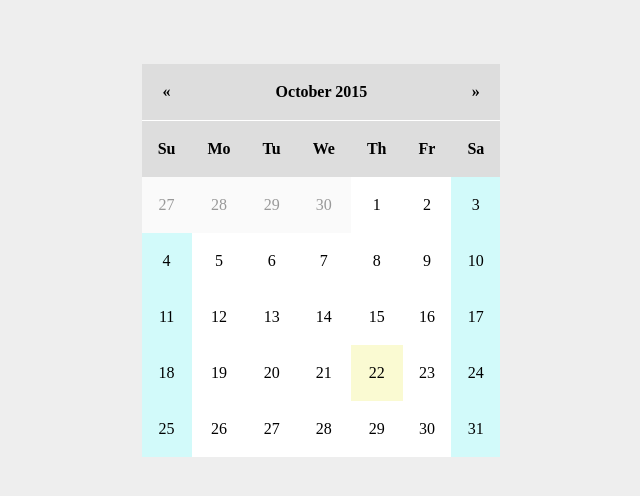
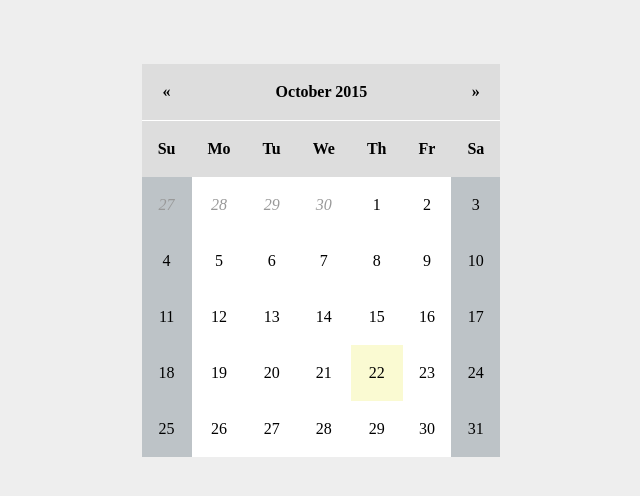
Before and after one commit to tomkp/react-calendar-pane, a website: page demo/index.html in a window 1280 px wide. Shown: the whole page, without its empty margins (319-959 px from the left). Drawn offline with nearby package versions, Linux system fonts and the light colour scheme.

Commit message:
demo update

```diff
--- a/demo/index.html
+++ b/demo/index.html
@@ -47,13 +47,13 @@
         }
 
         .Day.weekend {
-            background: #d2fafa;
+            background: #bdc3c7;
             color: #000;
         }
 
         .Day.other-month {
-            background: #fafafa;
             color: #999;
+            font-style: italic;
         }
 
         .Day.today {
```
